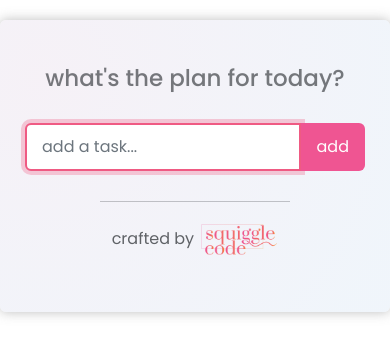
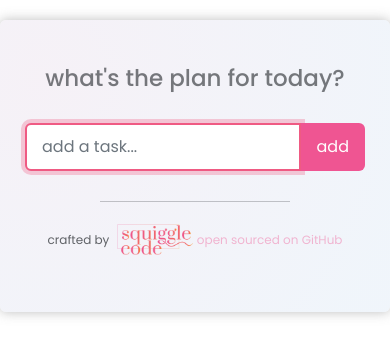
Before and after one commit to TreeLife8/todo-list, a React (Create React App) app: page / in a window 390 px wide. Shown: the top 356 px of the page. Built offline with nearby package versions, Linux system fonts and the light colour scheme.

Commit message:
created a GitHub link in footer

```diff
--- a/src/Footer.css
+++ b/src/Footer.css
@@ -10,6 +10,11 @@
 .Footer span {
   opacity: 0.7;
 }
+.Footer a {
+  opacity: 0.4;
+  color: var(--pink-colour);
+  text-decoration: none;
+}
 .Footer img {
   max-width: 120px;
 }
@@ -18,4 +23,8 @@
   .Footer img {
     max-width: 80px;
   }
+  .Footer a,
+  .Footer span {
+    font-size: 12px;
+  }
 }
--- a/src/Footer.js
+++ b/src/Footer.js
@@ -8,6 +8,14 @@ export default function Footer() {
       <hr />
       <span>crafted by</span>{" "}
       <img src={logo} alt="SquiggleCode logo" className="img-fluid" />
+      <a
+        href="https://github.com/TreeLife8/todo-list"
+        target="_blank"
+        rel="noreferrer"
+      >
+        {" "}
+        open sourced on GitHub
+      </a>
     </div>
   );
 }
--- a/src/components/Todo.css
+++ b/src/components/Todo.css
@@ -133,6 +133,6 @@
 }
 @media (max-width: 420px) {
   .Todo .edit {
-    width: 324px;
+    width: 364px;
   }
 }
```
